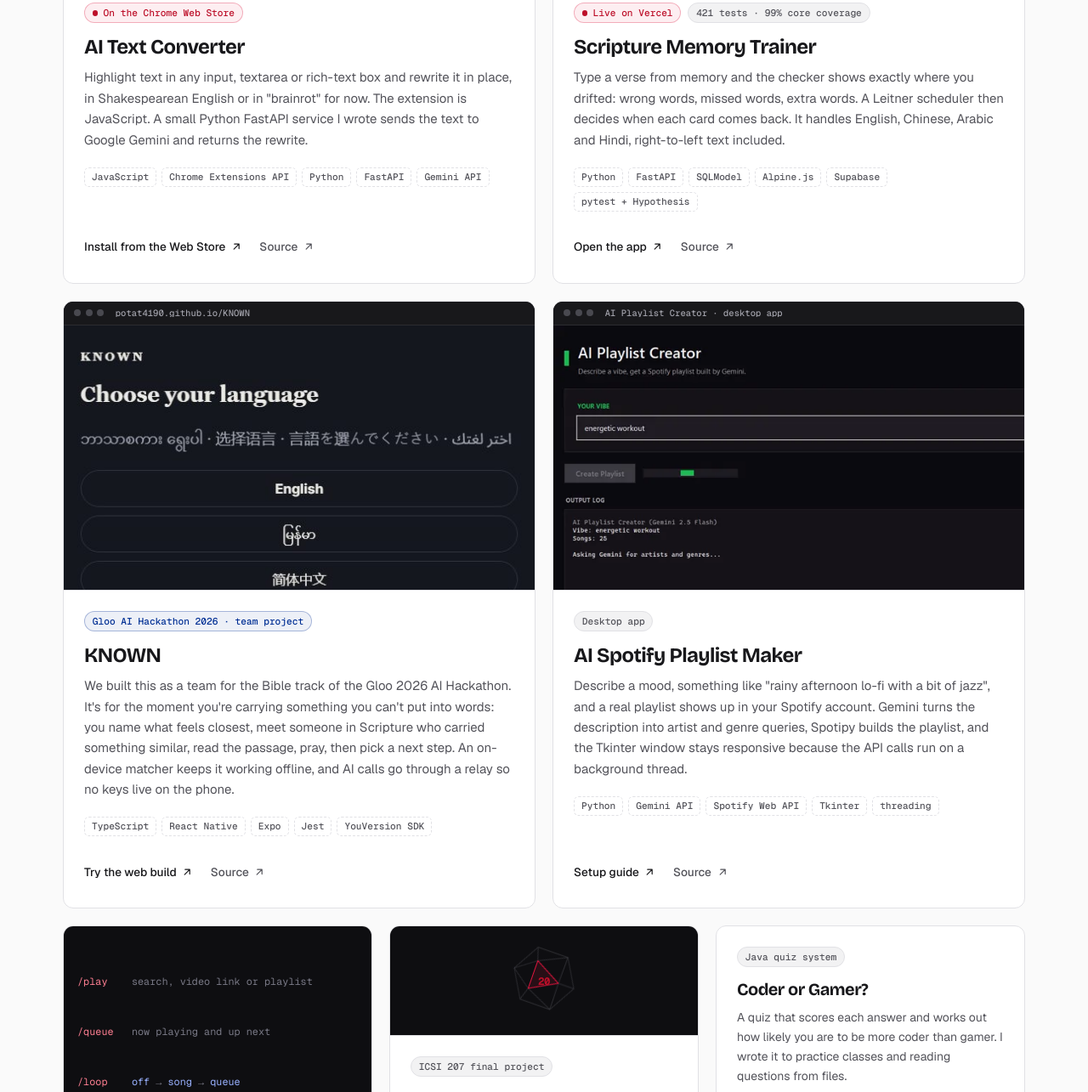
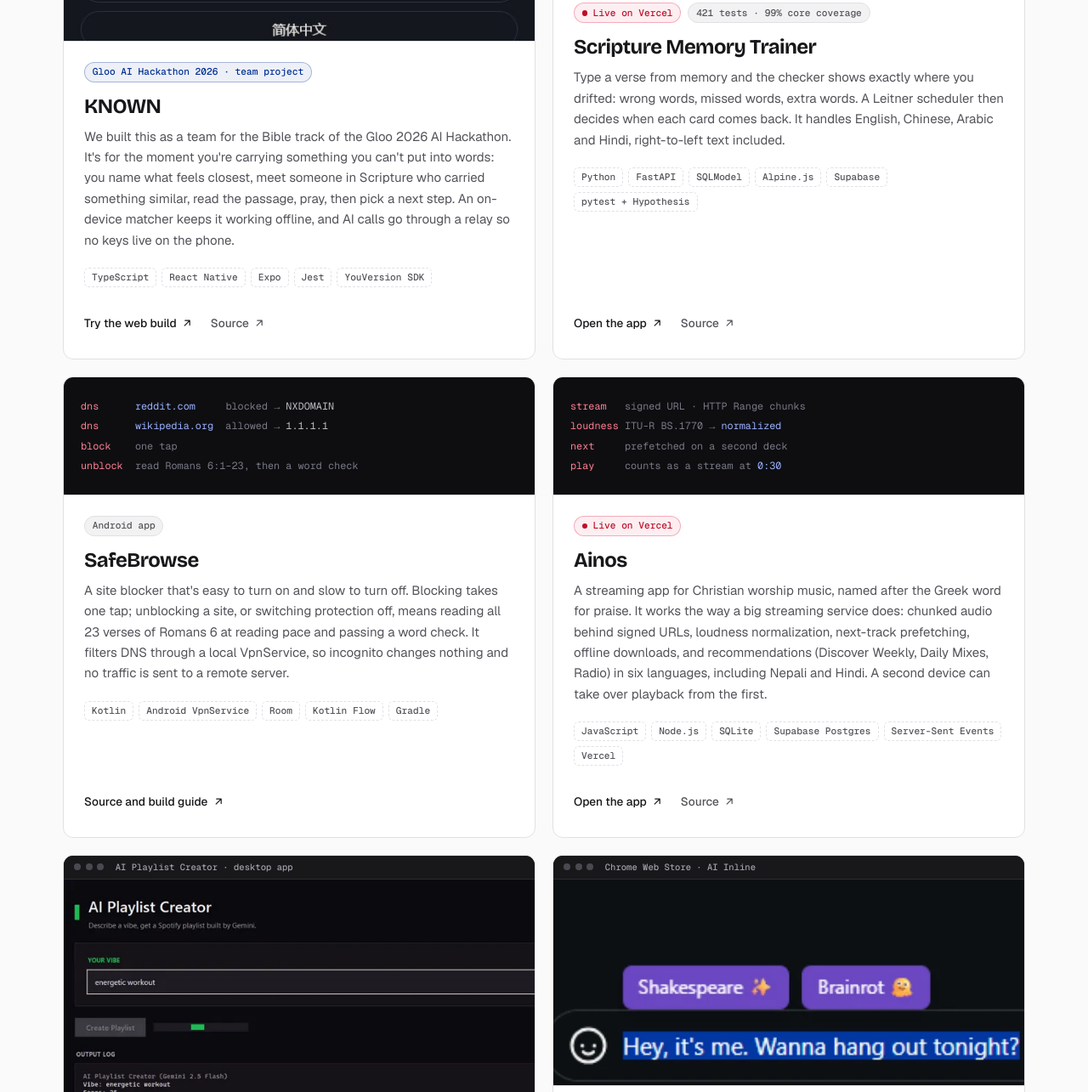
Before and after one commit to potat4190/ProjectsDisplay, a plain HTML site: page index.html in a window 1280 px wide. Shown: the part 1474-2759 px from the top of the page at 85% size. Drawn offline with nearby package versions, Linux system fonts and the light colour scheme.

Commit message:
Add SafeBrowse and Ainos projects, reorder project grid
New order: KNOWN, Scripture Memory Trainer, SafeBrowse, Ainos,
Spotify Playlist Maker, then the rest. Java filter now reads
"Java / Kotlin" to cover SafeBrowse.

Co-Authored-By: Claude Opus 5.5 <noreply@anthropic.com>

```diff
--- a/index.html
+++ b/index.html
@@ -192,7 +192,7 @@
         <button type="button" class="tab" data-filter="all" aria-pressed="true">All <span class="count"></span></button>
         <button type="button" class="tab" data-filter="live" aria-pressed="false">Try it live <span class="count"></span></button>
         <button type="button" class="tab" data-filter="python" aria-pressed="false">Python <span class="count"></span></button>
-        <button type="button" class="tab" data-filter="java" aria-pressed="false">Java <span class="count"></span></button>
+        <button type="button" class="tab" data-filter="java" aria-pressed="false">Java / Kotlin <span class="count"></span></button>
         <button type="button" class="tab" data-filter="js" aria-pressed="false">JS / TS <span class="count"></span></button>
       </div>
     </div>
@@ -200,26 +200,27 @@
 
     <div class="mt-12 grid grid-cols-1 gap-5 md:grid-cols-2 lg:grid-cols-6" id="projectGrid">
 
-      <!-- AI Text Converter / AI Inline -->
-      <article class="card reveal lg:col-span-3" id="p-ai-inline" data-tags="js python live" data-title="AI Text Converter (Chrome extension)">
+      <!-- KNOWN -->
+      <article class="card reveal lg:col-span-3" id="p-known" data-tags="js live" data-title="KNOWN (Gloo AI Hackathon)">
         <div class="card-media">
-          <div class="chrome" aria-hidden="true"><i></i><i></i><i></i><span>Chrome Web Store · AI Inline</span></div>
-          <img class="aspect-[16/7] object-center" src="./assets/img/projects/extension-inline-640.webp" width="640" height="260" loading="lazy" decoding="async"
-               alt="The extension's Shakespeare and Brainrot buttons floating above a selected sentence in a text box." />
+          <div class="chrome" aria-hidden="true"><i></i><i></i><i></i><span>potat4190.github.io/KNOWN</span></div>
+          <img class="aspect-[16/9] object-top" src="./assets/img/projects/known-560.jpg" width="560" height="450" loading="lazy" decoding="async"
+               alt="KNOWN's first screen asking you to choose a language: English, Burmese, Simplified Chinese, Japanese or Arabic." />
         </div>
         <div class="flex flex-1 flex-col p-6">
-          <div class="mb-3 flex flex-wrap gap-2"><span class="badge badge-live">On the Chrome Web Store</span></div>
-          <h3 class="font-display text-2xl font-bold tracking-tight">AI Text Converter</h3>
+          <div class="mb-3 flex flex-wrap gap-2"><span class="badge badge-team">Gloo AI Hackathon 2026 · team project</span></div>
+          <h3 class="font-display text-2xl font-bold tracking-tight">KNOWN</h3>
           <p class="mt-2 text-[15px] leading-relaxed text-muted-foreground">
-            Highlight text in any input, textarea or rich-text box and rewrite it in place, in Shakespearean English or in "brainrot" for now.
-            The extension is JavaScript. A small Python FastAPI service I wrote sends the text to Google Gemini and returns the rewrite.
+            We built this as a team for the Bible track of the Gloo 2026 AI Hackathon. It's for the moment you're carrying something you can't put into words:
+            you name what feels closest, meet someone in Scripture who carried something similar, read the passage, pray, then pick a next step.
+            An on-device matcher keeps it working offline, and AI calls go through a relay so no keys live on the phone.
           </p>
           <ul class="mt-5 flex flex-wrap gap-1.5" aria-label="Built with">
-            <li class="tag">JavaScript</li><li class="tag">Chrome Extensions API</li><li class="tag">Python</li><li class="tag">FastAPI</li><li class="tag">Gemini API</li>
+            <li class="tag">TypeScript</li><li class="tag">React Native</li><li class="tag">Expo</li><li class="tag">Jest</li><li class="tag">YouVersion SDK</li>
           </ul>
           <div class="mt-auto flex flex-wrap items-center gap-x-5 gap-y-1 pt-6">
-            <a class="link-arrow" href="https://chromewebstore.google.com/detail/aipkheflklpdkjkoffchgedfgkbhnjik" target="_blank" rel="noopener noreferrer">Install from the Web Store <svg><use href="#i-arrow"/></svg></a>
-            <a class="link-arrow text-muted-foreground" href="https://github.com/potat4190/textConvertExtension" target="_blank" rel="noopener noreferrer" aria-label="AI Text Converter source code on GitHub">Source <svg><use href="#i-arrow"/></svg></a>
+            <a class="link-arrow" href="https://potat4190.github.io/KNOWN/" target="_blank" rel="noopener noreferrer">Try the web build <svg><use href="#i-arrow"/></svg></a>
+            <a class="link-arrow text-muted-foreground" href="https://github.com/potat4190/KNOWN-app" target="_blank" rel="noopener noreferrer" aria-label="KNOWN source code on GitHub">Source <svg><use href="#i-arrow"/></svg></a>
           </div>
         </div>
       </article>
@@ -248,33 +249,59 @@
         </div>
       </article>
 
-      <!-- KNOWN -->
-      <article class="card reveal lg:col-span-3" id="p-known" data-tags="js live" data-title="KNOWN (Gloo AI Hackathon)">
-        <div class="card-media">
-          <div class="chrome" aria-hidden="true"><i></i><i></i><i></i><span>potat4190.github.io/KNOWN</span></div>
-          <img class="aspect-[16/9] object-top" src="./assets/img/projects/known-560.jpg" width="560" height="450" loading="lazy" decoding="async"
-               alt="KNOWN's first screen asking you to choose a language: English, Burmese, Simplified Chinese, Japanese or Arabic." />
+      <!-- SafeBrowse -->
+      <article class="card reveal lg:col-span-3" id="p-safebrowse" data-tags="java" data-title="SafeBrowse (Android site blocker)">
+        <div class="card-media term flex flex-col justify-center gap-1 overflow-x-auto px-5 py-6" aria-hidden="true">
+          <div class="whitespace-pre"><span class="p">dns</span>      <span class="c">reddit.com</span>     <span class="dim">blocked →</span> NXDOMAIN</div>
+          <div class="whitespace-pre"><span class="p">dns</span>      <span class="c">wikipedia.org</span>  <span class="dim">allowed →</span> 1.1.1.1</div>
+          <div class="whitespace-pre"><span class="p">block</span>    <span class="dim">one tap</span></div>
+          <div class="whitespace-pre"><span class="p">unblock</span>  <span class="dim">read Romans 6:1–23, then a word check</span></div>
         </div>
         <div class="flex flex-1 flex-col p-6">
-          <div class="mb-3 flex flex-wrap gap-2"><span class="badge badge-team">Gloo AI Hackathon 2026 · team project</span></div>
-          <h3 class="font-display text-2xl font-bold tracking-tight">KNOWN</h3>
+          <div class="mb-3 flex flex-wrap gap-2"><span class="badge">Android app</span></div>
+          <h3 class="font-display text-2xl font-bold tracking-tight">SafeBrowse</h3>
           <p class="mt-2 text-[15px] leading-relaxed text-muted-foreground">
-            We built this as a team for the Bible track of the Gloo 2026 AI Hackathon. It's for the moment you're carrying something you can't put into words:
-            you name what feels closest, meet someone in Scripture who carried something similar, read the passage, pray, then pick a next step.
-            An on-device matcher keeps it working offline, and AI calls go through a relay so no keys live on the phone.
+            A site blocker that's easy to turn on and slow to turn off. Blocking takes one tap; unblocking a site, or switching protection off,
+            means reading all 23 verses of Romans 6 at reading pace and passing a word check. It filters DNS through a local VpnService, so incognito
+            changes nothing and no traffic is sent to a remote server.
           </p>
           <ul class="mt-5 flex flex-wrap gap-1.5" aria-label="Built with">
-            <li class="tag">TypeScript</li><li class="tag">React Native</li><li class="tag">Expo</li><li class="tag">Jest</li><li class="tag">YouVersion SDK</li>
+            <li class="tag">Kotlin</li><li class="tag">Android VpnService</li><li class="tag">Room</li><li class="tag">Kotlin Flow</li><li class="tag">Gradle</li>
+          </ul>
+          <div class="mt-auto pt-6">
+            <a class="link-arrow" href="https://github.com/potat4190/SafeBrowse" target="_blank" rel="noopener noreferrer" aria-label="SafeBrowse source code on GitHub">Source and build guide <svg><use href="#i-arrow"/></svg></a>
+          </div>
+        </div>
+      </article>
+
+      <!-- Ainos -->
+      <article class="card reveal lg:col-span-3" id="p-ainos" data-tags="js live" data-title="Ainos (worship music streaming)" style="--i:1">
+        <div class="card-media term flex flex-col justify-center gap-1 overflow-x-auto px-5 py-6" aria-hidden="true">
+          <div class="whitespace-pre"><span class="p">stream</span>   <span class="dim">signed URL · HTTP Range chunks</span></div>
+          <div class="whitespace-pre"><span class="p">loudness</span> <span class="dim">ITU-R BS.1770 →</span> <span class="c">normalized</span></div>
+          <div class="whitespace-pre"><span class="p">next</span>     <span class="dim">prefetched on a second deck</span></div>
+          <div class="whitespace-pre"><span class="p">play</span>     <span class="dim">counts as a stream at</span> <span class="c">0:30</span></div>
+        </div>
+        <div class="flex flex-1 flex-col p-6">
+          <div class="mb-3 flex flex-wrap gap-2"><span class="badge badge-live">Live on Vercel</span></div>
+          <h3 class="font-display text-2xl font-bold tracking-tight">Ainos</h3>
+          <p class="mt-2 text-[15px] leading-relaxed text-muted-foreground">
+            A streaming app for Christian worship music, named after the Greek word for praise. It works the way a big streaming service does:
+            chunked audio behind signed URLs, loudness normalization, next-track prefetching, offline downloads, and recommendations
+            (Discover Weekly, Daily Mixes, Radio) in six languages, including Nepali and Hindi. A second device can take over playback from the first.
+          </p>
+          <ul class="mt-5 flex flex-wrap gap-1.5" aria-label="Built with">
+            <li class="tag">JavaScript</li><li class="tag">Node.js</li><li class="tag">SQLite</li><li class="tag">Supabase Postgres</li><li class="tag">Server-Sent Events</li><li class="tag">Vercel</li>
           </ul>
           <div class="mt-auto flex flex-wrap items-center gap-x-5 gap-y-1 pt-6">
-            <a class="link-arrow" href="https://potat4190.github.io/KNOWN/" target="_blank" rel="noopener noreferrer">Try the web build <svg><use href="#i-arrow"/></svg></a>
-            <a class="link-arrow text-muted-foreground" href="https://github.com/potat4190/KNOWN-app" target="_blank" rel="noopener noreferrer" aria-label="KNOWN source code on GitHub">Source <svg><use href="#i-arrow"/></svg></a>
+            <a class="link-arrow" href="https://ainos-liard.vercel.app/" target="_blank" rel="noopener noreferrer">Open the app <svg><use href="#i-arrow"/></svg></a>
+            <a class="link-arrow text-muted-foreground" href="https://github.com/potat4190/Ainos" target="_blank" rel="noopener noreferrer" aria-label="Ainos source code on GitHub">Source <svg><use href="#i-arrow"/></svg></a>
           </div>
         </div>
       </article>
 
       <!-- AI Spotify Playlist Maker -->
-      <article class="card reveal lg:col-span-3" id="p-spotify" data-tags="python" data-title="AI Spotify Playlist Maker" style="--i:1">
+      <article class="card reveal lg:col-span-3" id="p-spotify" data-tags="python" data-title="AI Spotify Playlist Maker">
         <div class="card-media">
           <div class="chrome" aria-hidden="true"><i></i><i></i><i></i><span>AI Playlist Creator · desktop app</span></div>
           <img class="aspect-[16/9] object-left-top" src="./assets/img/projects/playlist-1280.webp"
@@ -297,6 +324,30 @@
           <div class="mt-auto flex flex-wrap items-center gap-x-5 gap-y-1 pt-6">
             <a class="link-arrow" href="https://github.com/potat4190/AiSpotifyPlaylistMaker#readme" target="_blank" rel="noopener noreferrer">Setup guide <svg><use href="#i-arrow"/></svg></a>
             <a class="link-arrow text-muted-foreground" href="https://github.com/potat4190/AiSpotifyPlaylistMaker" target="_blank" rel="noopener noreferrer" aria-label="AI Spotify Playlist Maker source code on GitHub">Source <svg><use href="#i-arrow"/></svg></a>
+          </div>
+        </div>
+      </article>
+
+      <!-- AI Text Converter / AI Inline -->
+      <article class="card reveal lg:col-span-3" id="p-ai-inline" data-tags="js python live" data-title="AI Text Converter (Chrome extension)" style="--i:1">
+        <div class="card-media">
+          <div class="chrome" aria-hidden="true"><i></i><i></i><i></i><span>Chrome Web Store · AI Inline</span></div>
+          <img class="aspect-[16/7] object-center" src="./assets/img/projects/extension-inline-640.webp" width="640" height="260" loading="lazy" decoding="async"
+               alt="The extension's Shakespeare and Brainrot buttons floating above a selected sentence in a text box." />
+        </div>
+        <div class="flex flex-1 flex-col p-6">
+          <div class="mb-3 flex flex-wrap gap-2"><span class="badge badge-live">On the Chrome Web Store</span></div>
+          <h3 class="font-display text-2xl font-bold tracking-tight">AI Text Converter</h3>
+          <p class="mt-2 text-[15px] leading-relaxed text-muted-foreground">
+            Highlight text in any input, textarea or rich-text box and rewrite it in place, in Shakespearean English or in "brainrot" for now.
+            The extension is JavaScript. A small Python FastAPI service I wrote sends the text to Google Gemini and returns the rewrite.
+          </p>
+          <ul class="mt-5 flex flex-wrap gap-1.5" aria-label="Built with">
+            <li class="tag">JavaScript</li><li class="tag">Chrome Extensions API</li><li class="tag">Python</li><li class="tag">FastAPI</li><li class="tag">Gemini API</li>
+          </ul>
+          <div class="mt-auto flex flex-wrap items-center gap-x-5 gap-y-1 pt-6">
+            <a class="link-arrow" href="https://chromewebstore.google.com/detail/aipkheflklpdkjkoffchgedfgkbhnjik" target="_blank" rel="noopener noreferrer">Install from the Web Store <svg><use href="#i-arrow"/></svg></a>
+            <a class="link-arrow text-muted-foreground" href="https://github.com/potat4190/textConvertExtension" target="_blank" rel="noopener noreferrer" aria-label="AI Text Converter source code on GitHub">Source <svg><use href="#i-arrow"/></svg></a>
           </div>
         </div>
       </article>
```
